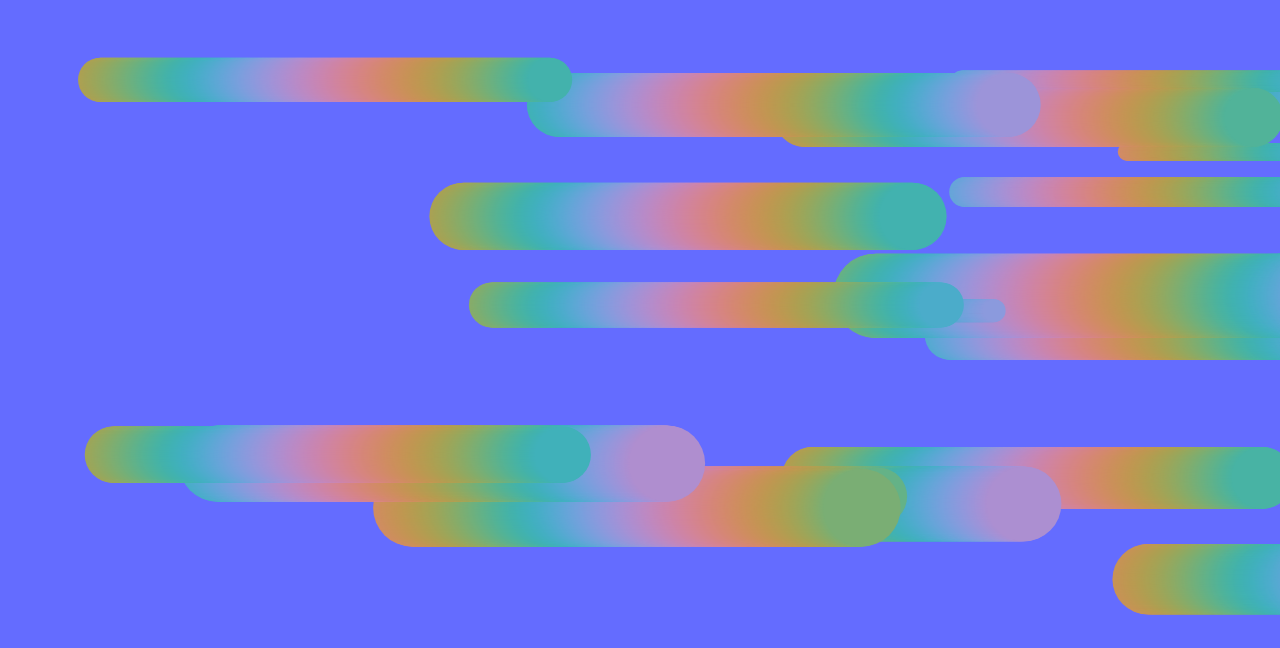
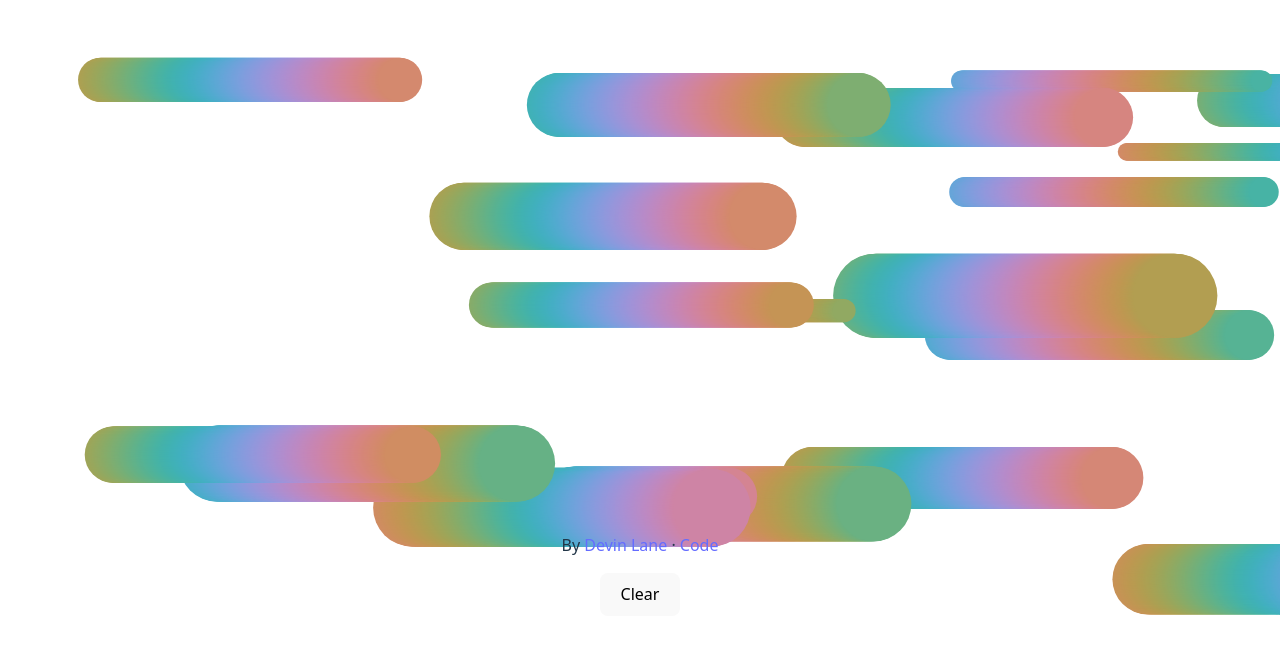
Before and after one commit to DevinCLane/canvas-2025-06-01, a website built with Vite: page index.html in a window 1280 px wide. Shown: the part 152-800 px from the top of the page. Built offline with nearby package versions, Linux system fonts and the light colour scheme.

Commit message:
add clear button and some text

```diff
--- a/index.html
+++ b/index.html
@@ -8,6 +8,19 @@
         <title>Canvas 2025-06-01</title>
     </head>
     <body>
+        <h1>Swishy rainbows</h1>
+        <header>Watch them flow</header>
+        <footer>
+            By
+            <a href="https://www.devinlane.com/" target="_blank">Devin Lane</a>
+            ·
+            <a
+                href="https://github.com/DevinCLane/canvas-2025-06-01"
+                target="_blank"
+                >Code</a
+            >
+        </footer>
+        <button id="clearBtn" role="button">Clear</button>
         <canvas id="canvas"></canvas>
         <script type="module" src="/src/main.js"></script>
     </body>
--- a/src/main.js
+++ b/src/main.js
@@ -13,6 +13,13 @@ setCanvasToWindow(canvas);
 window.addEventListener("resize", () => {
     setCanvasToWindow(canvas);
     effect.handleParticles(ctx);
+});
+
+// clear canvas button
+const clearBtn = document.getElementById("clearBtn");
+clearBtn.addEventListener("click", () => {
+    ctx.clearRect(0, 0, canvas.width, canvas.height);
+    effect.particles.length = 0;
 });
 
 class Particle {
--- a/src/style.css
+++ b/src/style.css
@@ -25,6 +25,7 @@ a:hover {
 body {
     margin: 0;
     display: flex;
+    flex-direction: column;
     place-items: center;
     min-width: 320px;
     min-height: 100vh;
@@ -35,11 +36,17 @@ h1 {
     line-height: 1.1;
 }
 
+footer {
+    margin-top: auto;
+    margin-bottom: 1em;
+}
+
 #canvas {
-    background: #646cff;
+    /* background: #646cff; */
     position: absolute;
     top: 0;
     left: 0;
+    z-index: -1;
 }
 
 .logo {
@@ -73,6 +80,7 @@ button {
     background-color: #1a1a1a;
     cursor: pointer;
     transition: border-color 0.25s;
+    margin-bottom: 2em;
 }
 button:hover {
     border-color: #646cff;
```
